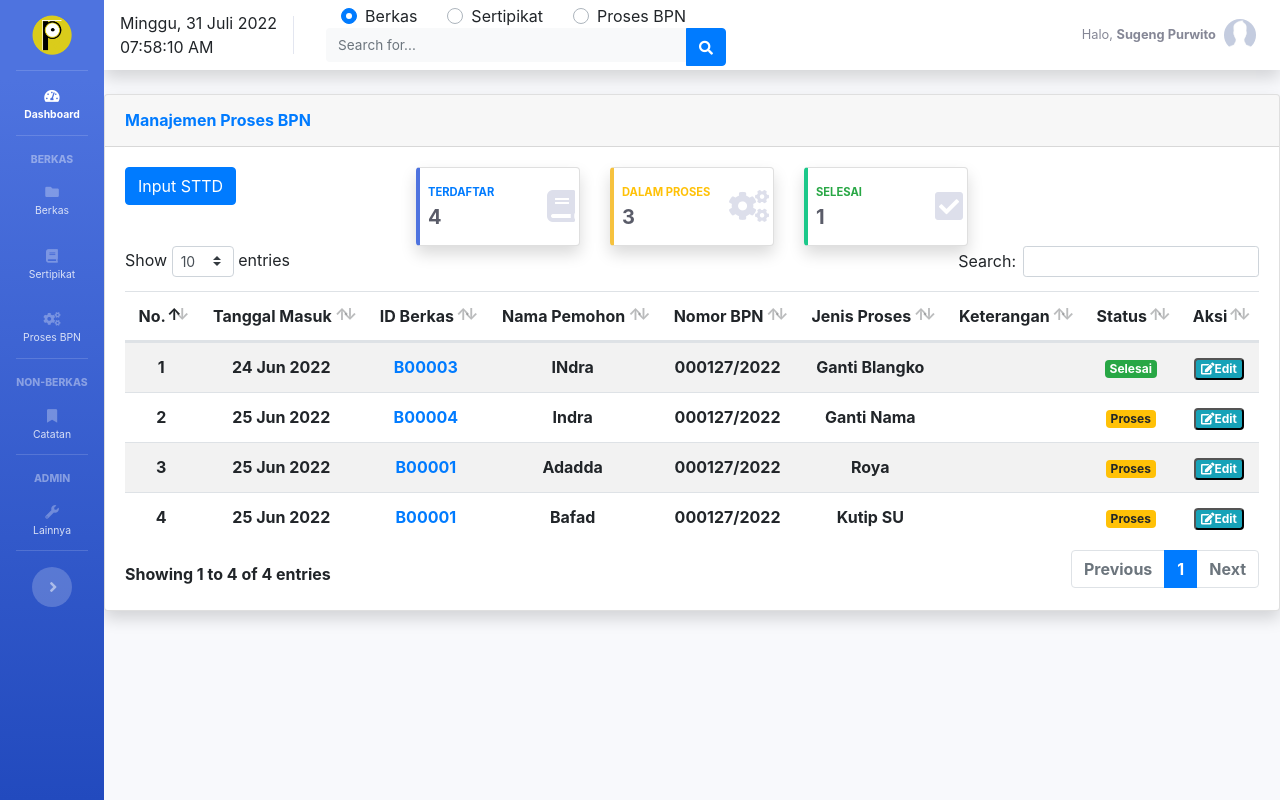
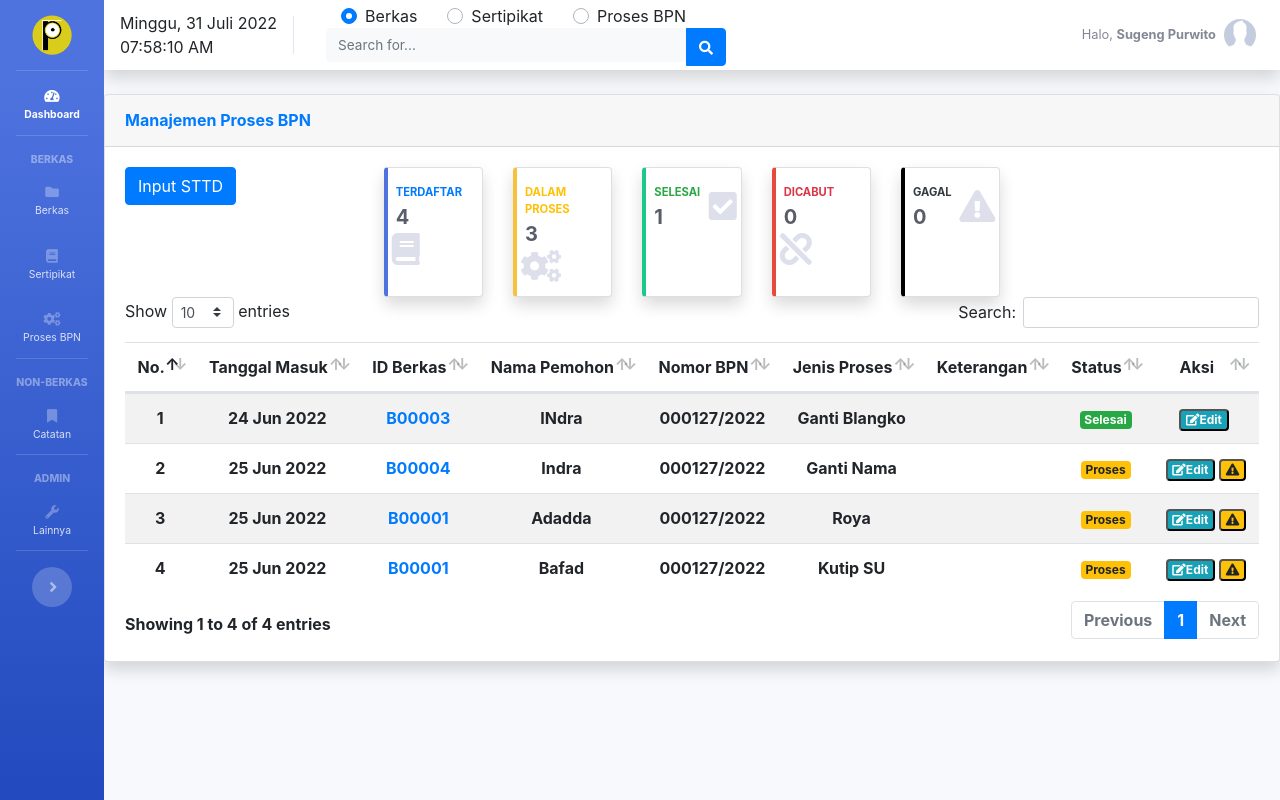
Before and after one commit to faizalindra/ppatku, a CodeIgniter app: page /ppatku/bpn in a window 1280 px wide. Run offline with CodeIgniter, Linux system fonts and the light colour scheme; a user stored in the database is signed in; data comes from the database, SQL or seed files in the repository; some libraries are stand-ins or nearby versions.

Commit message:
Commit #00069 - tambah fungsi bpn gagal

```diff
--- a/application/models/ModelBpn.php
+++ b/application/models/ModelBpn.php
@@ -6,7 +6,7 @@ class ModelBpn extends CI_Model
     public function tabel_bpn()
     {
         $data = $this->db->get('tb_proses_bpn')->result();
-        for ($i=0; $i<count($data); $i++) {
+        for ($i = 0; $i < count($data); $i++) {
             $data[$i]->tgl_masuk = date_format(date_create($data[$i]->tgl_masuk), 'd M Y');
             $data[$i]->kode_p = str_pad($data[$i]->no_proses_bpn, "5", "0", STR_PAD_LEFT);
             $data[$i]->nomor = str_pad($data[$i]->no_bpn, "6", "0", STR_PAD_LEFT);
@@ -51,6 +51,8 @@ class ModelBpn extends CI_Model
                 $card = '<div class="card border-dark bg-success" style="color:white;">';
             } else if ($h->status == 0) {
                 $card = '<div class="card border-dark bg-warning">';
+            } else if ($h->status == 2) {
+                $card = '<div class="card border-dark bg-secondary" style="color:white;">';
             }
             $data[] = $card .  '<div class="card-body p-1" >
                                 <div class="row" style="font-size: 12px;">
@@ -74,14 +76,27 @@ class ModelBpn extends CI_Model
         return $data;
     }
 
-    public function record_bpn(){
+    public function record_bpn()
+    {
         $hasil = $this->db->query("SELECT count( * ) as  total_record FROM tb_proses_bpn")->result();
         foreach ($hasil as $data) {
             $hsl['bb_terdaftar'] = $data->total_record;
         }
-        $hasil1 = $this->db->query("SELECT count( * ) as  total_record FROM tb_proses_bpn WHERE status=0")->result();
+        $hasil0 = $this->db->query("SELECT count( * ) as  total_record FROM tb_proses_bpn WHERE status=0")->result();
+        foreach ($hasil0 as $data) {
+            $hsl['bb_proses'] = $data->total_record;
+        }
+        $hasil1 = $this->db->query("SELECT count( * ) as  total_record FROM tb_proses_bpn WHERE status=1")->result();
         foreach ($hasil1 as $data) {
-            $hsl['bb_proses'] = $data->total_record;
+            $hsl['bb_selesai'] = $data->total_record;
+        }
+        $hasil2 = $this->db->query("SELECT count( * ) as  total_record FROM tb_proses_bpn WHERE status=2")->result();
+        foreach ($hasil2 as $data) {
+            $hsl['bb_gagal'] = $data->total_record;
+        }
+        $hasil3 = $this->db->query("SELECT count( * ) as  total_record FROM tb_proses_bpn WHERE status=3")->result();
+        foreach ($hasil3 as $data) {
+            $hsl['bb_dicabut'] = $data->total_record;
         }
         return $hsl;
     }
--- a/application/models/ModelProses.php
+++ b/application/models/ModelProses.php
@@ -20,8 +20,15 @@ class ModelProses extends CI_Model
         $this->db->update('tb_berkas', $data, $where);
     }
 
-    function cabut_berkas($data, $where){
+    function cabut_berkas($data, $where)
+    {
         $this->db->update('tb_berkas', $data, $where);
+        $this->ModelProses->cabut_bpn($where->id);
+    }
+
+    function bpn_gagal($id,$ket){
+        $ket['status'] = 2;
+        $this->db->update('tb_proses_bpn', $ket, ['no_proses_bpn' => $id]);
     }
 
 
@@ -353,7 +360,7 @@ class ModelProses extends CI_Model
         $this->db->update('tb_ket_proses', $ket, $id);
     }
 
-    function cabut_bpn($id)
+    function cabut_bpn($id = null)
     {
         // $this->db->update('tb_ket_proses', array('bpn' => 0), $id);
         $data = $this->db->select('no_proses_bpn, id_berkas, status')
@@ -362,10 +369,12 @@ class ModelProses extends CI_Model
             ->where('status', '0')
             ->get()
             ->result();
-        foreach ($data as $value) {
-            $value->status = 3;
+        if ($data) {
+            foreach ($data as $value) {
+                $value->status = 3;
+            }
+            $this->db->update_batch('tb_proses_bpn', $data, 'no_proses_bpn');
+            return 'success';
         }
-        $this->db->update_batch('tb_proses_bpn', $data, 'no_proses_bpn');
-        return 'success';
     }
 }
--- a/application/views/index.php
+++ b/application/views/index.php
@@ -53,7 +53,7 @@
                                 <div class="text-md font-weight-bold text-white text-uppercase mb-1">Proses BPN Terdaftar</div>
                                 <div class="h1 mb-0 font-weight-bold text-white"><?= $bb['bb_terdaftar'] ?></div>
                                 <div class="text-white">Proses &nbsp; : <?= $bb['bb_proses'] ?></div>
-                                <div class="text-white">Selesai &nbsp; : <?= $bb['bb_terdaftar'] - $bb['bb_proses'] ?></div>
+                                <div class="text-white">Selesai &nbsp; : <?= $bb['bb_selesai'] ?></div>
                             </div>
                             <div class="col-auto">
                                 <a href="<?= base_url('bpn'); ?>"><i class="fas fa-cogs fa-5x text-warning"></i></a>
--- a/application/views/sidebar/BPN/tabelBPN.php
+++ b/application/views/sidebar/BPN/tabelBPN.php
@@ -13,8 +13,9 @@
                 </div>
                 <div class="col-md-8">
                     <div class="row justify-content-center">
-                        <div class="col-md-3">
-                            <div class="card border-left-primary shadow h-100 py-2">
+                        <!-- selesai -->
+                        <div class="col-md-2">
+                            <div class="card border-left-primary shadow h-100 py-2" onclick="$('#tabel-BPN').dataTable().fnFilter('');">
                                 <div class="card-body p-1">
                                     <div class="row no-gutters align-items-center">
                                         <div class="col p-1">
@@ -30,8 +31,8 @@
                             </div>
                         </div>
                         <!-- Dalam Proses -->
-                        <div class="col-md-3">
-                            <div class="card border-left-warning shadow h-100 py-2">
+                        <div class="col-md-2">
+                            <div class="card border-left-warning shadow h-100 py-2" onclick="$('#tabel-BPN').dataTable().fnFilter('Proses');">
                                 <div class="card-body p-1">
                                     <div class="row no-gutters align-items-center">
                                         <div class="col p-1">
@@ -47,17 +48,51 @@
                             </div>
                         </div>
                         <!-- Selesai -->
-                        <div class="col-md-3">
-                            <div class="card border-left-success shadow h-100 py-2">
+                        <div class="col-md-2">
+                            <div class="card border-left-success shadow h-100 py-2" onclick="$('#tabel-BPN').dataTable().fnFilter('Selesai');">
                                 <div class="card-body p-1">
                                     <div class="row no-gutters align-items-center">
                                         <div class="col p-1">
                                             <div class="text-xs font-weight-bold text-success text-uppercase mb-1">
                                                 Selesai</div>
-                                            <div class="h5 mb-0 font-weight-bold text-gray-800"><?=$bb['bb_terdaftar'] - $bb['bb_proses'] ?></div>
+                                            <div class="h5 mb-0 font-weight-bold text-gray-800"><?= $bb['bb_selesai'] ?></div>
                                         </div>
                                         <div class="col-auto">
                                             <i class="fas fa-check-square fa-2x text-gray-300"></i>
+                                        </div>
+                                    </div>
+                                </div>
+                            </div>
+                        </div>
+                        <!-- Dicabut -->
+                        <div class="col-md-2">
+                            <div class="card border-left-danger shadow h-100 py-2" onclick="$('#tabel-BPN').dataTable().fnFilter('Dicabut');">
+                                <div class="card-body p-1">
+                                    <div class="row no-gutters align-items-center">
+                                        <div class="col p-1">
+                                            <div class="text-xs font-weight-bold text-danger text-uppercase mb-1">
+                                                Dicabut</div>
+                                            <div class="h5 mb-0 font-weight-bold text-gray-800"><?= $bb['bb_dicabut'] ?></div>
+                                        </div>
+                                        <div class="col-auto">
+                                            <i class="fas fa-unlink fa-2x text-gray-300"></i>
+                                        </div>
+                                    </div>
+                                </div>
+                            </div>
+                        </div>
+                        <!-- Gagal -->
+                        <div class="col-md-2">
+                            <div class="card border-left-dark shadow h-100 py-2" onclick="$('#tabel-BPN').dataTable().fnFilter('Gagal');">
+                                <div class="card-body p-1">
+                                    <div class="row no-gutters align-items-center">
+                                        <div class="col p-1">
+                                            <div class="text-xs font-weight-bold text-dark text-uppercase mb-1">
+                                                Gagal</div>
+                                            <div class="h5 mb-0 font-weight-bold text-gray-800"><?= $bb['bb_gagal'] ?></div>
+                                        </div>
+                                        <div class="col-auto">
+                                            <i class="fas fa-exclamation-triangle fa-2x text-gray-300"></i>
                                         </div>
                                     </div>
                                 </div>
@@ -347,6 +382,37 @@
             </div>
         </div>
     </div>
+
+    <!-- modal proses gagal -->
+    <div class="modal fade" id="modal-gagal" tabindex="-1" role="dialog" aria-labelledby="modelTitleId" aria-hidden="true">
+        <div class="modal-dialog" role="document">
+            <div class="modal-content">
+                <div class="modal-header">
+                    <h5 class="modal-title">Proses BPN Gagal</h5>
+                    <button type="button" class="close" data-dismiss="modal" aria-label="Close">
+                        <span aria-hidden="true">&times;</span>
+                    </button>
+                </div>
+                <div class="modal-body">
+                    <div class="container-fluid">
+                        <form method="post" action="<?= base_url('proses/bpn_gagal')?>" autocomplete="off">
+                            <div class="row">
+                                <input type="text" class="form-control" name="id_bpn" id="id_bpn" placeholder="Keterangan" hidden>
+                                <input type="text" class="form-control" name="ket_gagal" id="ket_gagal" placeholder="Keterangan" required>
+                            </div>
+                            <br>
+                            <div class="row text-center">
+                                <div class="col-md-12">
+                                    <button type="reset" class="btn btn-danger">Reset</button>
+                                    <button id="submit_gagal" type="submit" class="btn btn-primary">Submit</button>
+                                </div>
+                            </div>
+                        </form>
+                    </div>
+                </div>
+            </div>
+        </div>
+    </div>
 <?php } ?>
 
 
@@ -364,6 +430,10 @@
         z-index: 10000 !important;
     }
 
+    .border-left-dark {
+        border-left: 0.25rem solid black !important;
+    }
+
     /* table,
             th,
             td {
--- a/application/views/sidebar/berkas/print.php
+++ b/application/views/sidebar/berkas/print.php
@@ -6,6 +6,7 @@
     <meta http-equiv="X-UA-Compatible" content="IE=edge">
     <meta name="viewport" content="width=device-width, initial-scale=1.0">
     <title>Berkas-ID.B<?= $berkas['kode_b'] ?></title>
+    <link rel="icon" type="image/png" href="<?= base_url('assets/img/icon.png') ?>">
     <link href="https://fonts.googleapis.com/css?family=Nunito:200,200i,300,300i,400,400i,600,600i,700,700i,800,800i,900,900i" rel="stylesheet">
     <link rel="stylesheet" href="https://fonts.googleapis.com/css2?family=Rubik:wght@800&display=swap">
     <link href="<?= base_url('assets/css/sb-admin-2.min.css') ?>" rel="stylesheet">
```
Also changed, not shown: application/controllers/Proses.php (+10 -1 lines), application/views/sidebar/berkas/cabutBerkas.php (+5 -5 lines), application/views/sidebar/berkas/tabelBerkas.php (+4 -4 lines), application/views/sidebar/berkas/tabelBerkas_staff.php (+4 -4 lines), assets/vendor/custom-js/tabelBPN.js, 1 other file.
